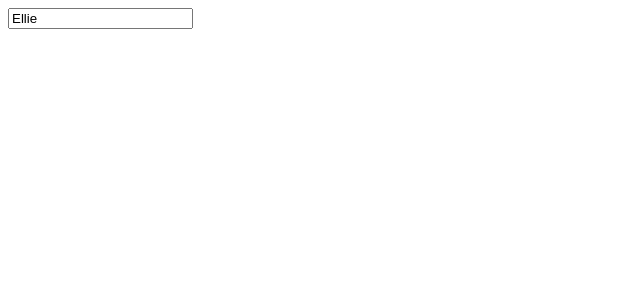
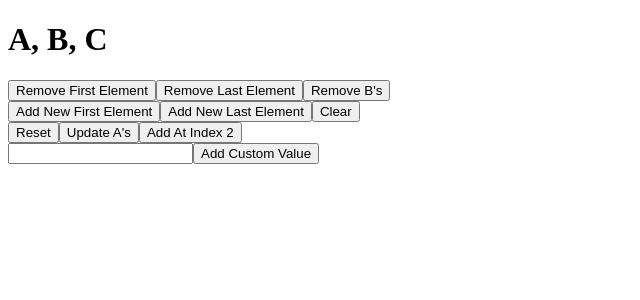
Before and after one commit to ellewright/CourseCareers-React-Unit, a React (Vite) app: page / in a window 1280 px wide. Shown: the top 300 px of the page, without its empty margins (0-640 px from the left). Built offline with nearby package versions, Linux system fonts and the light colour scheme.

Commit message:
Add ArrayStateProject.jsx

```diff
--- a/src/App.jsx
+++ b/src/App.jsx
@@ -5,13 +5,14 @@ import Props, { RenderChildFunc, ToDoListItemComponent, NameClass, ToDoListItemC
 import UseStateHook, { Counter } from "./components/BasicStatefulComponents/UseStateHook"
 import StateInClassComponents, { CounterClass } from "./components/BasicStatefulComponents/StateInClassComponents"
 import InputEventListeners from "./components/BasicStatefulComponents/InputEventListeners"
+import ArrayStateProject from "./components/BasicStatefulComponents/ArrayStateProject"
 // import user from './user.json'
 // import './styles.css'
 // import img from './img.jpg'
 
 function App() {
   return (
-    <InputEventListeners />
+    <ArrayStateProject />
   )
 }
 
--- /dev/null
+++ b/src/components/BasicStatefulComponents/ArrayStateProject.jsx
@@ -0,0 +1,81 @@
+import { useState } from "react"
+
+const INITIAL_VALUE = ["A", "B", "C"]
+
+export default function ArrayStateProject() {
+    const [array, setArray] = useState(INITIAL_VALUE)
+    const [value, setValue] = useState("")
+
+    function removeFirstElement() {
+        setArray(currentArray => {
+            return currentArray.slice(1)
+        })
+    }
+
+    function removeLastElement() {
+        setArray(currentArray => {
+            return currentArray.slice(0, currentArray.length - 1)
+        })
+    }
+
+    function removeSpecificLetter(letter) {
+        setArray(currentArray => {
+            return currentArray.filter(e => e !== letter)
+        })
+    }
+
+    function addNewFirstElement(element) {
+        setArray(currentArray => {
+            return [element, ...currentArray]
+        })
+    }
+
+    function addNewLastElement(element) {
+        setArray(currentArray => {
+            return [...currentArray, element]
+        })
+    }
+
+    function clear() {
+        setArray([])
+    }
+
+    function reset() {
+        setArray(INITIAL_VALUE)
+    }
+
+    function updateAs() {
+        setArray(currentArray => {
+            return currentArray.map(element => {
+                if (element === "A") return "Update"
+                return element
+            })
+        })
+    }
+
+    function addElementAtIndex(element, index) {
+        setArray(currentArray => {
+            return [...currentArray.slice(0, index), element, ...currentArray.slice(index)]
+        })
+    }
+
+    return (
+        <div>
+            <h1>{array.join(", ")}</h1>
+            <button onClick={removeFirstElement}>Remove First Element</button>
+            <button onClick={removeLastElement}>Remove Last Element</button>
+            <button onClick={() => removeSpecificLetter("B")}>Remove B's</button>
+            <br />
+            <button onClick={() => addNewFirstElement("New")}>Add New First Element</button>
+            <button onClick={() => addNewLastElement("New")}>Add New Last Element</button>
+            <button onClick={clear}>Clear</button>
+            <br />
+            <button onClick={reset}>Reset</button>
+            <button onClick={updateAs}>Update A's</button>
+            <button onClick={() => addElementAtIndex("Insert", 2)}>Add At Index 2</button>
+            <br />
+            <input type="text" value={value} onChange={e => setValue(e.target.value)} />
+            <button onClick={() => addNewFirstElement(value)}>Add Custom Value</button>
+        </div>
+    )
+}
```
